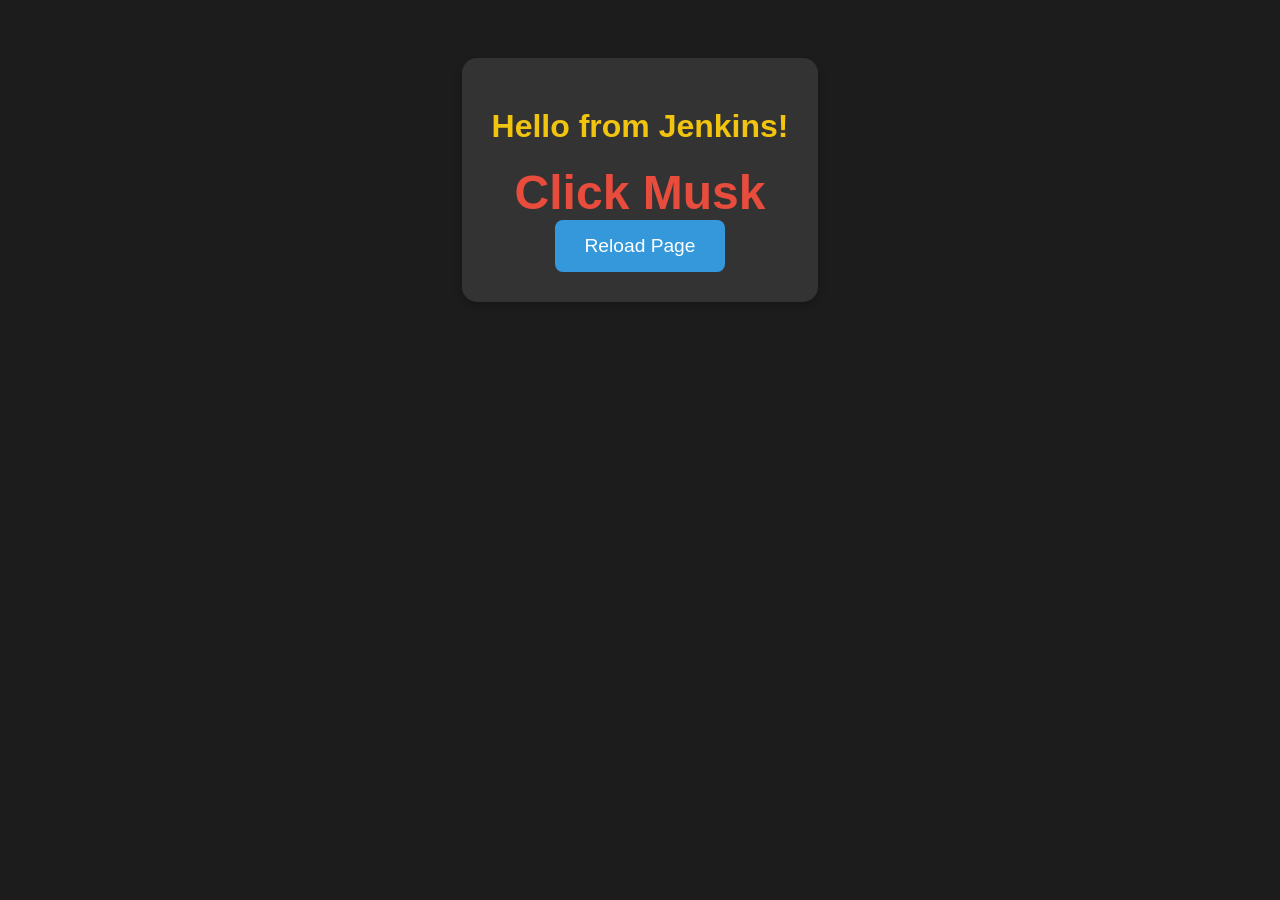
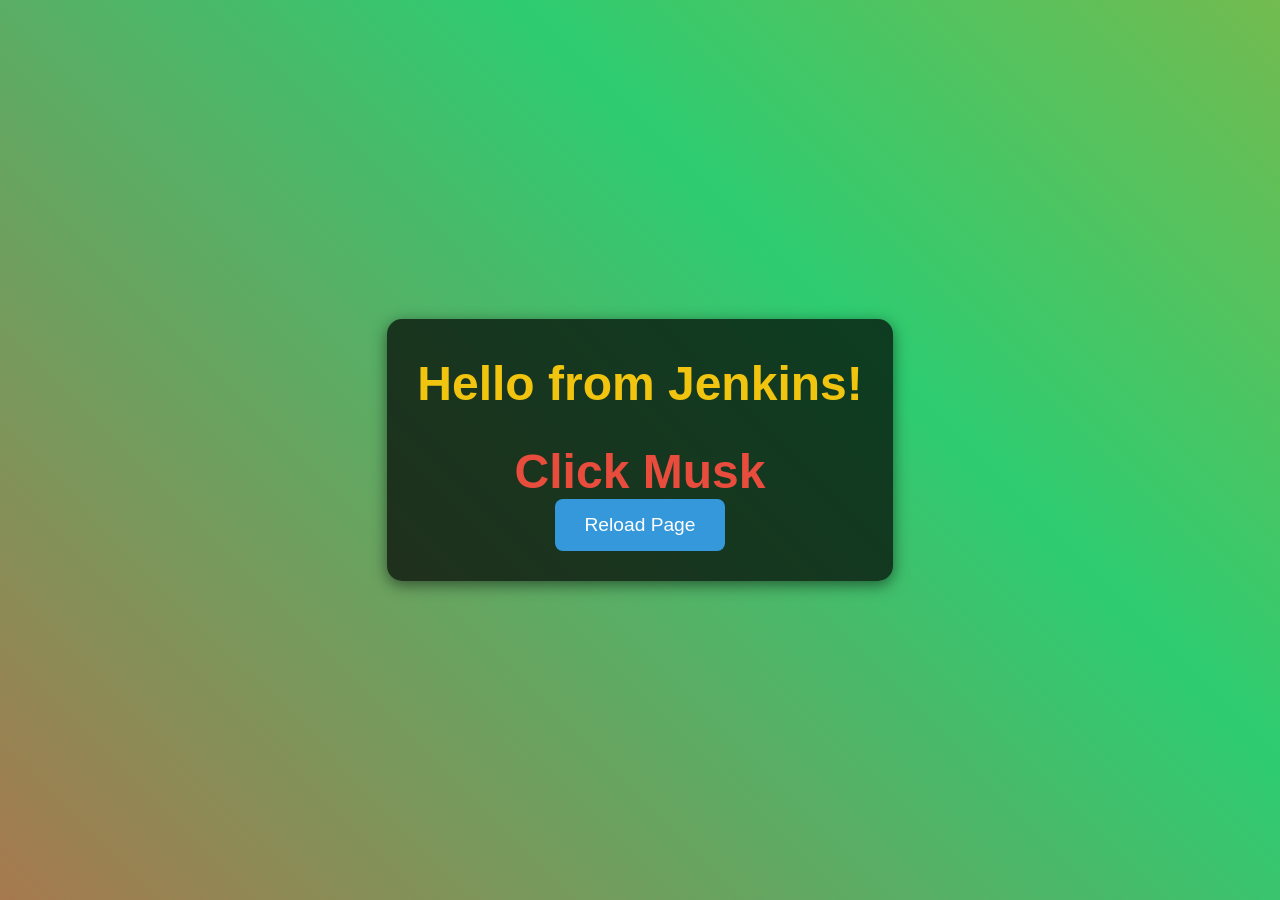
Before and after one commit to r0han01/Jenkins-Flask-Application, a Flask app: page / in a window 1280 px wide. Before the commit the page ends 302 px from the top, so only its background shows below. Run offline with Flask 3, Linux system fonts and the light colour scheme.

Commit message:
Update index.html

```diff
--- a/templates/index.html
+++ b/templates/index.html
@@ -7,26 +7,58 @@
     <style>
         body {
             font-family: Arial, sans-serif;
-            background-color: #1c1c1c;
+            background: linear-gradient(45deg, #3498db, #9b59b6, #e74c3c, #2ecc71, #f39c12);
+            background-size: 400% 400%;
+            animation: gradientAnimation 15s ease infinite;
             color: #fff;
             text-align: center;
             padding: 50px;
+            margin: 0;
+            min-height: 100vh;
+            display: flex;
+            flex-direction: column;
+            justify-content: center;
+            align-items: center;
+        }
+
+        @keyframes gradientAnimation {
+            0% { background-position: 0% 50%; }
+            25% { background-position: 50% 50%; }
+            50% { background-position: 100% 50%; }
+            75% { background-position: 50% 50%; }
+            100% { background-position: 0% 50%; }
         }
 
         .content {
-            background-color: #333;
+            background-color: rgba(0, 0, 0, 0.7);
             border-radius: 15px;
             padding: 30px;
-            box-shadow: 0 4px 8px rgba(0, 0, 0, 0.2);
+            box-shadow: 0 4px 15px rgba(0, 0, 0, 0.5);
             position: relative;
             display: inline-block;
+            transition: transform 0.3s ease, box-shadow 0.3s ease;
+        }
+
+        .content:hover {
+            transform: scale(1.05);
+            box-shadow: 0 8px 20px rgba(0, 0, 0, 0.8);
         }
 
         .text {
-            font-size: 2em;
+            font-size: 3em;
             font-weight: bold;
             color: #f1c40f;
             margin: 20px 0;
+            animation: bounce 2s ease-in-out infinite;
+        }
+
+        @keyframes bounce {
+            0%, 100% {
+                transform: translateY(0);
+            }
+            50% {
+                transform: translateY(-20px);
+            }
         }
 
         .musk {
@@ -100,11 +157,11 @@
 
     <script>
         function showPopup() {
-            document.getElementById('popup').style.display = 'block';
+            document.getElementById('popup').classList.add('show');
         }
 
         function closePopup() {
-            document.getElementById('popup').style.display = 'none';
+            document.getElementById('popup').classList.remove('show');
         }
     </script>
 </body>
```
Also changed, not shown: other parts of templates/index.html (+30 -5 lines).
